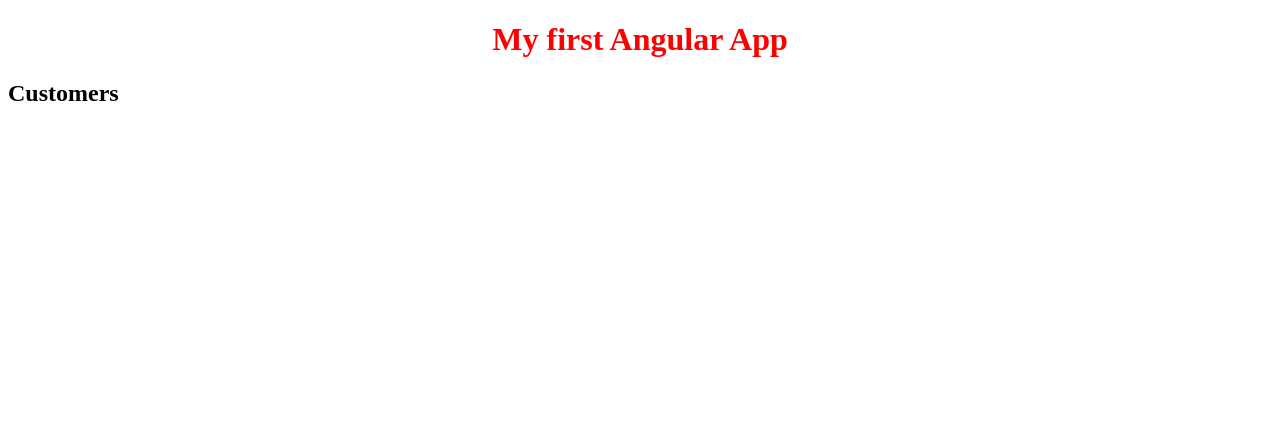
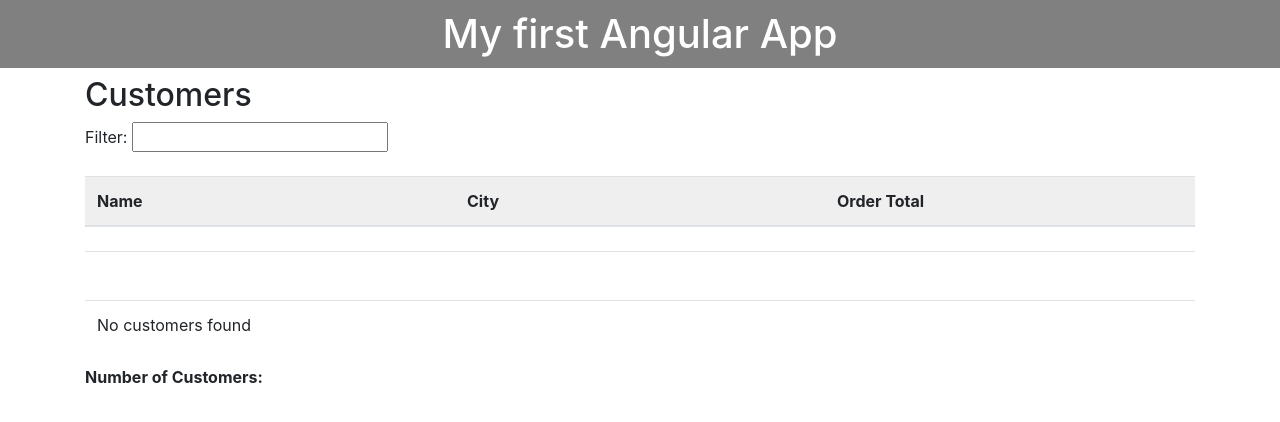
Before and after one commit to AbdelazizMalfy/Angular, an Angular app: page / in a window 1280 px wide. Shown: the top 422 px of the page. Built offline with nearby package versions, Linux system fonts and the light colour scheme.

Commit message:
Adding a filter text box component

```diff
--- /dev/null
+++ b/src/app/Customers/customers-list/customers-listcomponent.css
@@ -0,0 +1,12 @@
+
+th {
+    cursor: pointer;
+}
+
+td {
+    width:33%;
+}
+
+thead {
+    background-color: #efefef;
+}
--- /dev/null
+++ b/src/app/Customers/customers-list/customers-listcomponent.html
@@ -0,0 +1,35 @@
+
+<app-filter-textbox></app-filter-textbox>
+<br />
+<br />
+<table class="table table-hover">
+    <thead>
+        <tr>
+            <th>Name</th>
+            <th>City</th>
+            <th>Order Total</th>
+        </tr>
+    </thead>
+    <tr>
+        <td>
+            <a>
+
+            </a>
+        </td>
+        <td></td>
+        <td></td>
+    </tr>
+    <tr>
+        <td colspan="2">&nbsp;</td>
+        <td>
+
+        </td>
+    </tr>
+    <tr>
+        <td colspan="4">No customers found</td>
+    </tr>
+</table>
+<strong>
+    Number of Customers:
+</strong>
+<br />
--- /dev/null
+++ b/src/app/Customers/customers-list/customers-listcomponent.ts
@@ -0,0 +1,20 @@
+import { Component , OnInit } from '@angular/core';
+
+@Component({
+    selector: 'app-customers-list',
+    templateUrl: './customers-listcomponent.html',
+    styleUrls: ['./customers-listcomponent.css']
+})
+
+export class CustomersListComponent implements OnInit {
+
+    filteredCustomer: any[] = [];
+    customersOrderTotal : number;
+    currencyCode: string = 'USD'
+
+    constructor(){}
+
+    ngOnInit() {
+
+    }
+}
--- /dev/null
+++ b/src/app/Customers/customers-list/filter-textboxcomponent.ts
@@ -0,0 +1,18 @@
+import { Component , OnInit } from '@angular/core';
+
+@Component({
+    selector: 'app-filter-textbox',
+    template: `
+        Filter: <input type='text' />
+    `
+})
+
+export class FilterTextboxComponent implements OnInit{
+    constructor(){
+
+    }
+
+    ngOnInit(){
+
+    }
+}
--- a/src/app/Customers/customers.module.ts
+++ b/src/app/Customers/customers.module.ts
@@ -2,10 +2,12 @@
 import { CommonModule } from '@angular/common';
 
 import {CustomersComponent} from './customerscomponent';
+import { CustomersListComponent } from './customers-list/customers-listcomponent';
+import { FilterTextboxComponent } from './customers-list/filter-textboxcomponent';
 
 @NgModule({
     imports: [ CommonModule ],
-    declarations: [ CustomersComponent ],
+    declarations: [ CustomersComponent , CustomersListComponent , FilterTextboxComponent],
     exports: [ CustomersComponent    ]
 })
 
--- a/src/app/Customers/customerscomponent.html
+++ b/src/app/Customers/customerscomponent.html
@@ -1 +1,2 @@
 <h2>{{title}}</h2>
+<app-customers-list></app-customers-list>
--- a/src/app/app.component.css
+++ b/src/app/app.component.css
@@ -1,4 +1,6 @@
 .app-title {
     text-align: center;
-    color: red;
+    color: white;
+    background-color: grey;
+    padding: 10px;
 }
--- a/src/app/app.component.html
+++ b/src/app/app.component.html
@@ -1,2 +1,4 @@
 <h1 class="app-title">My first Angular App</h1>
-<app-customers></app-customers>
+<div class="container">
+    <app-customers></app-customers>
+</div>
--- a/src/index.html
+++ b/src/index.html
@@ -2,6 +2,9 @@
 <html lang="en">
 <head>
   <meta charset="utf-8">
+  <link rel="stylesheet" href="//maxcdn.bootstrapcdn.com/bootstrap/4.0.0/css/bootstrap.min.css"
+          integrity="sha384-Gn5384xqQ1aoWXA+058RXPxPg6fy4IWvTNh0E263XmFcJlSAwiGgFAW/dAiS6JXm"
+          crossorigin="anonymous">
   <title>MyDreamApp</title>
   <base href="/">
   <meta name="viewport" content="width=device-width, initial-scale=1">
```
